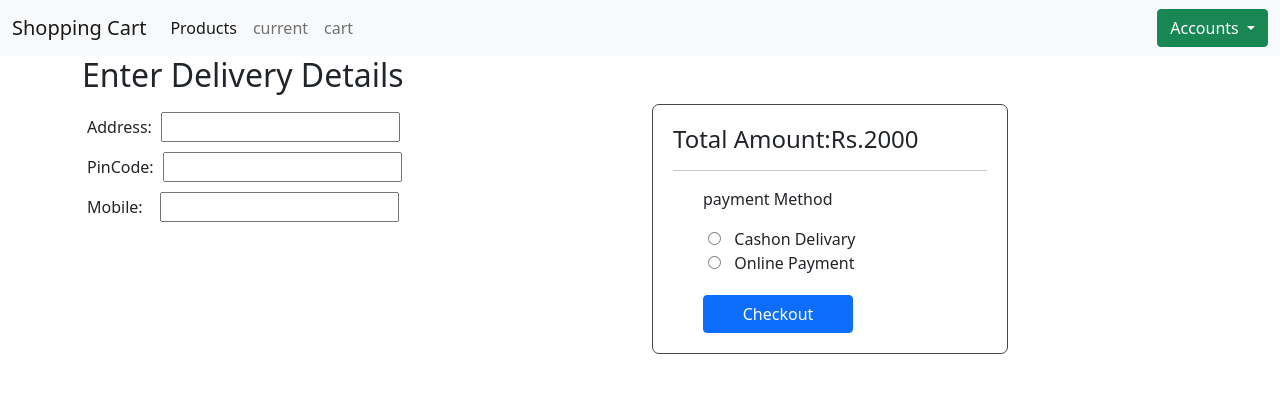
After one commit to Arjunarunachalan/ecommerce, a Node project: template views/user/place-order.hbs in a window 1280 px wide. The commit adds this page. Shown: the top 393 px of the page. Run offline with Node 20 templates, Linux system fonts and the light colour scheme; the template is opened without the code that fills it, so the values that code supplies are empty.

Commit message:
placeorder

```diff
--- a/routes/user.js
+++ b/routes/user.js
@@ -3,6 +3,7 @@ const { response } = require("../app");
 var router = express.Router();
 var productHelpers = require("../helpers/product-helpers");
 var userHelpers = require("../helpers/user-helpers");
+const { log } = require("handlebars/runtime");
 const verifyLogin = (req,res,next)=>{
   if(req.session.loggedIn){
     next()
@@ -88,5 +89,10 @@ userHelpers.changeProductQuantity(req.body)
 //   })
 // })
 
+router.get("/place-order",verifyLogin,async(req,res)=>{
+  let total =await userHelpers.getTotalAmount(req.session.user._id)
+  res.render('user/place-order')
+})
+
 
 module.exports = router;
--- a/views/Partials/user-header.hbs
+++ b/views/Partials/user-header.hbs
@@ -22,7 +22,7 @@
             <a class="nav-link" href="#">current</a>
           </li>
           <li class="nav-item">
-            <a class="nav-link" href="/cart">cart <span class="badge bg-success" id="cart-count">{{cartCount}}</span></a>
+            <a class="nav-link" href="/cart">cart <span class="badge badge-success" id="cart-count">{{cartCount}}</span></a>
           </li>
           {{#if user}}
           <li class="nav-item">
--- /dev/null
+++ b/views/user/place-order.hbs
@@ -0,0 +1,48 @@
+<section>
+    <div class="container">
+        <form action="" method="post">
+            <div class="row">
+                <div class="col-md-6" class="left">
+                    <h2>Enter Delivery Details</h2>
+                    <div style="padding: 5px;">
+                        <label for="address">Address:</label>
+                        <input type="text" name="address" id="address"><br>
+
+                        <label for="pincode">PinCode:</label>
+                        <input type="text" name="pincode" id="pincode"><br>
+
+                        <label for="mobile">Mobile:</label>
+                        &nbsp;&nbsp;<input type="text" name="mobile" id="mobile">
+
+
+                    </div>
+
+                </div>
+
+                <div class="col-md-4">
+                    <div class="container mt-5 ml-5 checkout" style="border: 1px solid rgb(73, 70, 70); border-radius:7px;padding:20px">
+                        <h4>Total Amount:Rs.2000</h4>
+                        <hr>
+                        <div class="payment" style="margin-left: 30px;">
+                            <p>payment Method</p>
+                            <label class="radio-inline">
+                                <input type="radio" name="payment-method" value="COD">&nbsp; Cashon Delivary
+                            </label>
+                            <br>
+                            <label class="radio-inline">
+                                <input type="radio" name="payment-method" value="Online">&nbsp; Online Payment
+                            </label><br>
+                            <button class="btn btn-primary float-right" style="margin-top:20px;width:150px" type="submit">Checkout</button>
+                        </div>
+                    </div>
+                </div>
+            </div>
+        </form>
+    </div>
+</section>
+<style>
+    input{
+        margin: 5px;
+    }
+
+</style>
```
Also changed, not shown: helpers/user-helpers.js (+54 -6 lines), views/user/cart.hbs (+10 -4 lines).
